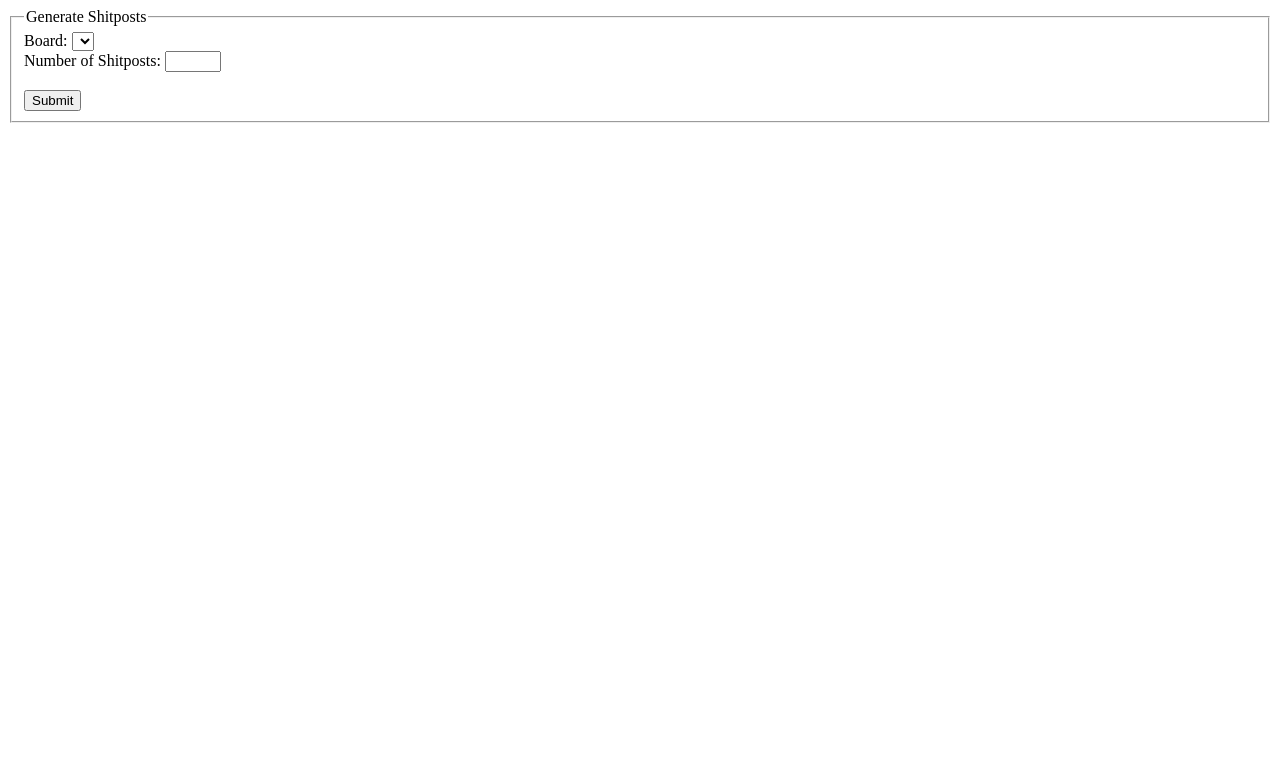
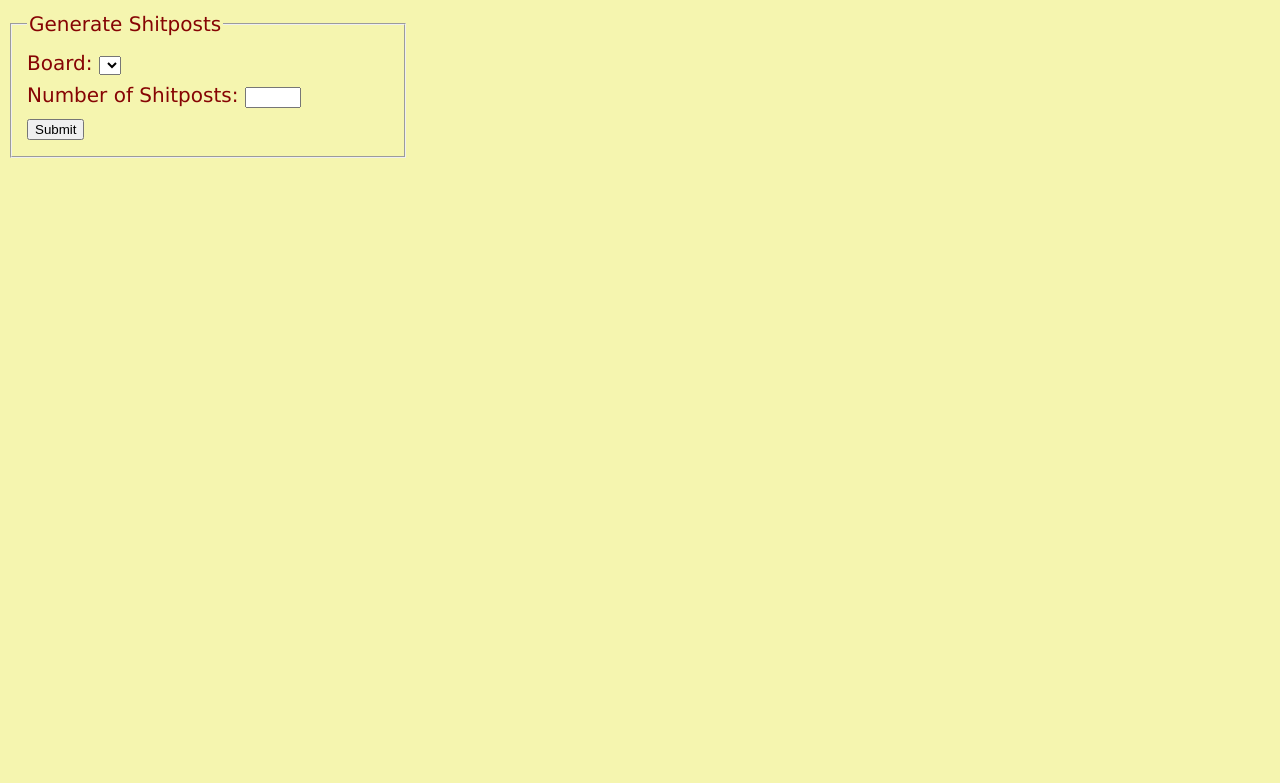
Before and after one commit to typhoid/shitpost-learner, a PHP site: page / in a window 1280 px wide. Shown: the top 783 px of the page. Run offline with PHP 8.4, Linux system fonts and the light colour scheme; data that the repository does not hold is empty.

Commit message:
Looks prettier now

```diff
--- a/index.php
+++ b/index.php
@@ -4,11 +4,15 @@
     unset( $boards[1] );
 ?>
 
+<!doctype html>
 <html>
 <head>
+    <meta charset="utf-8" />
     <title>Shitpostbot</title>
+    <link rel="stylesheet" type="text/css" href="styles.css" />
 </head>
 <body>
+    <article>
         <form method="get" id="shitpostform" action="cgi-bin/shitpost.cgi">
             <fieldset>
                 <legend>Generate Shitposts</legend>
@@ -26,10 +30,10 @@
                 <input type="number" name="count" min="5" max="20">
 
                 <br />
-            <br />
 
                 <input type="submit">
             </fieldset>
         </form>
+    </article>
 </body>
 </html>
--- /dev/null
+++ b/styles.css
@@ -0,0 +1,19 @@
+body {
+	background-color : #F5F5AF;
+	font-family : Verdana, Sans-serif;
+	font-size : 1.25em;
+	color : #860404;
+}
+
+form {
+    max-width : 400px;
+}
+
+article {
+	max-width : 800px;
+	line-height : 160%;
+}
+
+a {
+	text-decoration : none;
+}
```
Also changed, not shown: 2 other files. Lines whose indentation alone changed are shown as unchanged.
